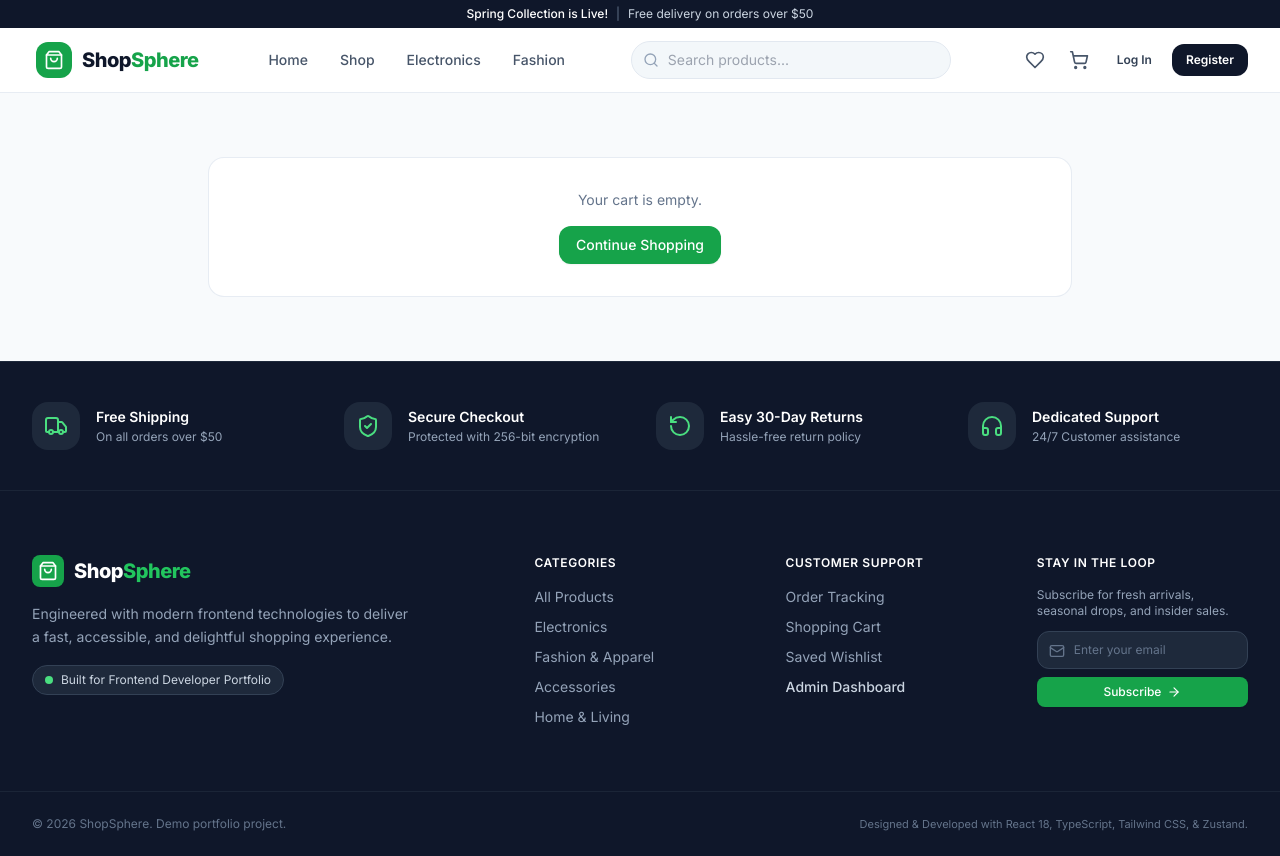
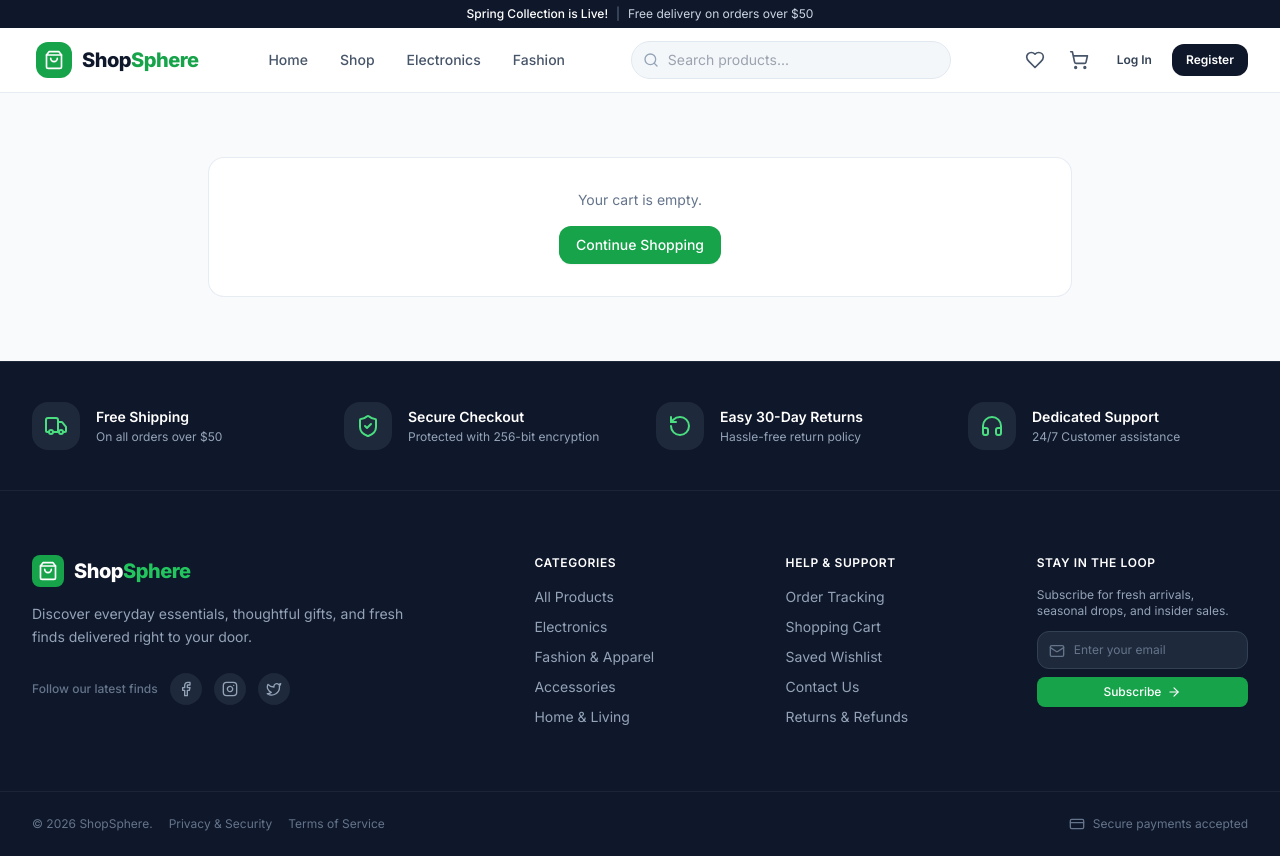
Before and after one commit to dev-priyanshuyadav/shopsphere, a React (Vite) app: page /checkout in a window 1280 px wide. Built offline with nearby package versions, Linux system fonts and the light colour scheme.

Commit message:
Update footer for ecommerce experience

```diff
--- a/src/components/layout/Footer.tsx
+++ b/src/components/layout/Footer.tsx
@@ -9,6 +9,10 @@ import {
   Mail,
   CheckCircle2,
   ArrowRight,
+  CreditCard,
+  Facebook,
+  Instagram,
+  Twitter,
 } from "lucide-react";
 import { Button } from "../common/Button";
 
@@ -90,12 +94,34 @@ export const Footer: React.FC = () => {
               </span>
             </Link>
             <p className="text-sm text-slate-400 max-w-sm leading-relaxed">
-              Engineered with modern frontend technologies to deliver a fast,
-              accessible, and delightful shopping experience.
+              Discover everyday essentials, thoughtful gifts, and fresh finds
+              delivered right to your door.
             </p>
-            <div className="inline-flex items-center gap-2 px-3 py-1.5 rounded-full bg-slate-800 text-xs text-slate-300 border border-slate-700">
-              <span className="w-2 h-2 rounded-full bg-primary-400" />
-              <span>Built for Frontend Developer Portfolio</span>
+            <div className="flex items-center gap-3 pt-2">
+              <span className="text-xs font-medium text-slate-500">
+                Follow our latest finds
+              </span>
+              <a
+                href="https://www.facebook.com"
+                aria-label="ShopSphere on Facebook"
+                className="p-2 rounded-full bg-slate-800 text-slate-400 hover:bg-primary-600 hover:text-white transition-colors"
+              >
+                <Facebook className="w-4 h-4" />
+              </a>
+              <a
+                href="https://www.instagram.com"
+                aria-label="ShopSphere on Instagram"
+                className="p-2 rounded-full bg-slate-800 text-slate-400 hover:bg-primary-600 hover:text-white transition-colors"
+              >
+                <Instagram className="w-4 h-4" />
+              </a>
+              <a
+                href="https://www.twitter.com"
+                aria-label="ShopSphere on Twitter"
+                className="p-2 rounded-full bg-slate-800 text-slate-400 hover:bg-primary-600 hover:text-white transition-colors"
+              >
+                <Twitter className="w-4 h-4" />
+              </a>
             </div>
           </div>
 
@@ -148,7 +174,7 @@ export const Footer: React.FC = () => {
           {/* Customer Service */}
           <div>
             <h4 className="text-xs font-semibold text-white uppercase tracking-wider mb-4">
-              Customer Support
+              Help & Support
             </h4>
             <ul className="space-y-2.5 text-sm">
               <li>
@@ -173,11 +199,19 @@ export const Footer: React.FC = () => {
                 </Link>
               </li>
               <li>
+                <a
+                  href="mailto:support@shopsphere.com"
+                  className="hover:text-white transition-colors"
+                >
+                  Contact Us
+                </a>
+              </li>
+              <li>
                 <Link
-                  to="/admin"
-                  className="hover:text-primary-400 text-slate-300 font-medium transition-colors"
+                  to="/orders"
+                  className="hover:text-white transition-colors"
                 >
-                  Admin Dashboard
+                  Returns & Refunds
                 </Link>
               </li>
             </ul>
@@ -227,13 +261,25 @@ export const Footer: React.FC = () => {
       {/* Bottom Legal bar */}
       <div className="border-t border-slate-800/80 py-6 px-4 sm:px-6 lg:px-8 text-xs text-slate-500">
         <div className="max-w-7xl mx-auto flex flex-col sm:flex-row items-center justify-between gap-4 text-center sm:text-left">
-          <p>
-            © {new Date().getFullYear()} ShopSphere. Demo portfolio project.
-          </p>
-          <p className="text-[11px] text-slate-500">
-            Designed & Developed with React 18, TypeScript, Tailwind CSS, &
-            Zustand.
-          </p>
+          <div className="flex flex-wrap items-center justify-center sm:justify-start gap-x-4 gap-y-2">
+            <p>© {new Date().getFullYear()} ShopSphere.</p>
+            <a
+              href="mailto:support@shopsphere.com"
+              className="hover:text-white transition-colors"
+            >
+              Privacy & Security
+            </a>
+            <a
+              href="mailto:support@shopsphere.com"
+              className="hover:text-white transition-colors"
+            >
+              Terms of Service
+            </a>
+          </div>
+          <div className="flex items-center gap-2">
+            <CreditCard className="w-4 h-4" />
+            <span>Secure payments accepted</span>
+          </div>
         </div>
       </div>
     </footer>
```
